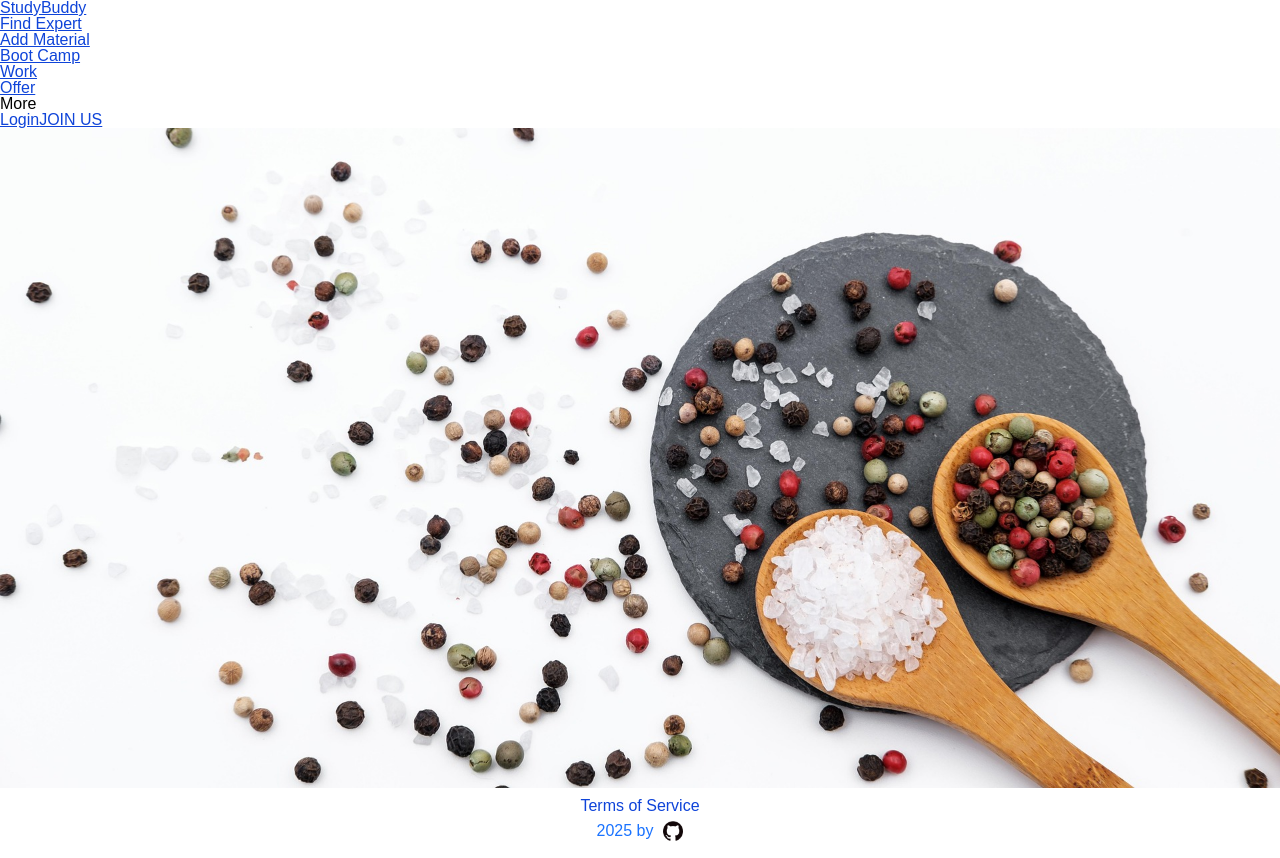
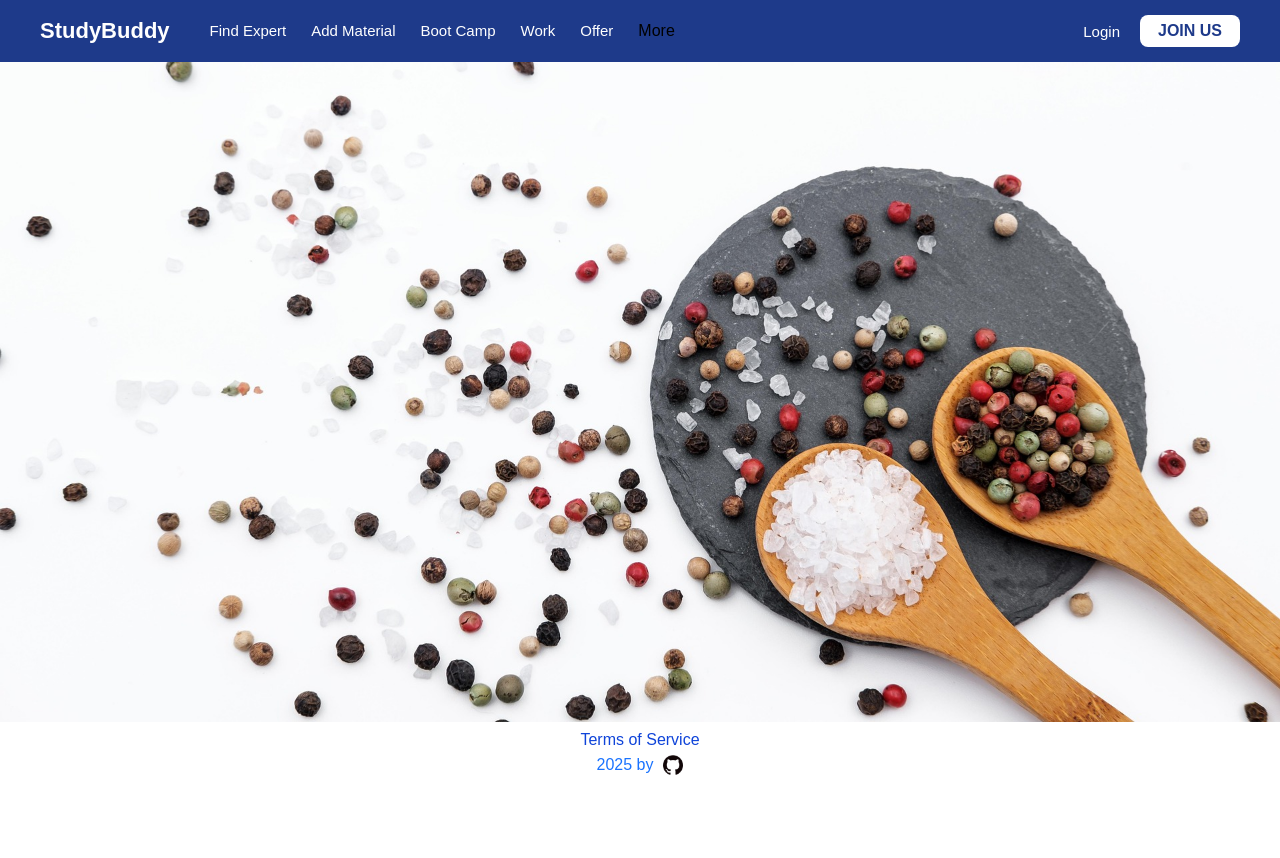
Before and after one commit to ElecNinja/grad-project, a React (Vite) app in the folder Frontend-ReactJS/: page / in a window 1280 px wide. After the commit the page ends 800 px from the top, so only its background shows below. Built offline with nearby package versions, Linux system fonts and the light colour scheme.

Commit message:
Update header.css

```diff
--- a/Frontend-ReactJS/src/components/Header/header.css
+++ b/Frontend-ReactJS/src/components/Header/header.css
@@ -1,46 +1,86 @@
-.NavBar {
- height: 70px;
- display: flex;
- justify-content: space-around;
- align-items: center;
- position: relative;
+/* Navbar Container */
+.navbar {
+  background-color: #1e3a8a;
+  padding: 15px 40px;
 }
 
-.NavBar-AppName {
- font-family: 'Melodrama-Bold', sans-serif;
- font-size: 32px !important;
- color: var(--Chestnut);
- text-decoration: none;
+/* Inner Layout */
+.nav-container {
+  display: flex;
+  justify-content: space-between;
+  align-items: center;
 }
 
-@media only screen and (min-width:850px) {
- .NavBar-AppName {
-  font-size: 1.5em;
- }
+/* Left Side */
+.nav-left {
+  display: flex;
+  align-items: center;
+  gap: 40px;
 }
 
-.NavBar-Items {
- display: flex;
- gap: 20px;
+/* Logo */
+.logo {
+  color: white;
+  font-size: 22px;
+  font-weight: bold;
+  text-decoration: none;
 }
 
-.NavBar-Items li a {
- font-family: 'Nunito-Bold', sans-serif;
- display: flex;
- font-weight: bold;
- text-decoration: none;
- cursor: pointer;
- color: var(--Burgundy);
- font-size: 22px !important;
+/* Main Links */
+.nav-main-links {
+  list-style: none;
+  display: flex;
+  gap: 25px;
+  margin: 0;
+  padding: 0;
 }
 
-.NavBar-Items li a.active {
- color: var(--Olive);
+/* Links */
+.nav-link {
+  color: white;
+  text-decoration: none;
+  font-size: 15px;
+  transition: 0.3s;
 }
 
-@media (hover: hover) {
- .NavBar-Items li a:hover {
-  font-weight: bolder;
-  color: var(--Olive);
- }
+.nav-link:hover {
+  opacity: 0.8;
 }
+
+/* Right Side */
+.nav-right {
+  display: flex;
+  align-items: center;
+  gap: 20px;
+}
+
+/* Primary Button */
+.btn-primary {
+  background-color: white;
+  color: #1e3a8a;
+  padding: 8px 18px;
+  border-radius: 8px;
+  text-decoration: none;
+  font-weight: 600;
+  transition: 0.3s;
+}
+
+.btn-primary:hover {
+  background-color: #f1f1f1;
+}
+
+/* Outline Button */
+.btn-outline {
+  background: transparent;
+  border: 1px solid white;
+  color: white;
+  padding: 8px 18px;
+  border-radius: 8px;
+  cursor: pointer;
+  transition: 0.3s;
+}
+
+.btn-outline:hover {
+  background-color: white;
+  color: #1e3a8a;
+}
```
